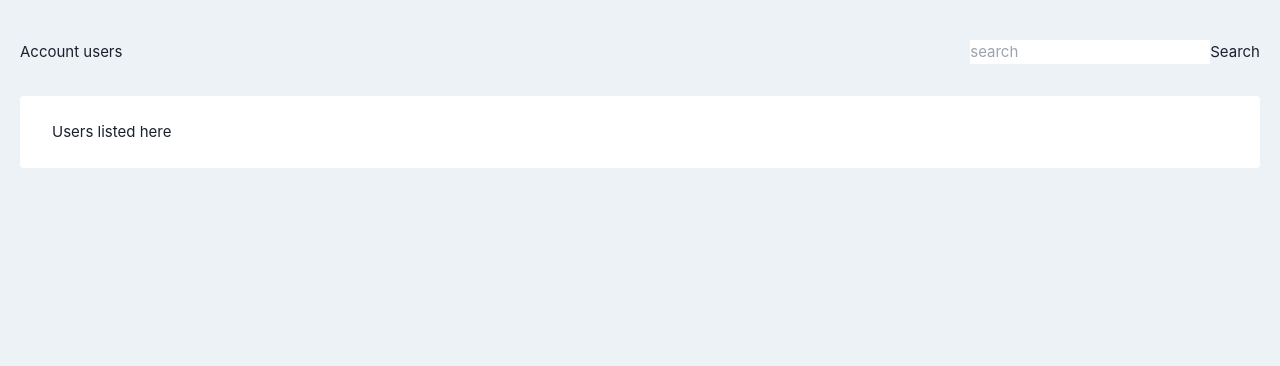
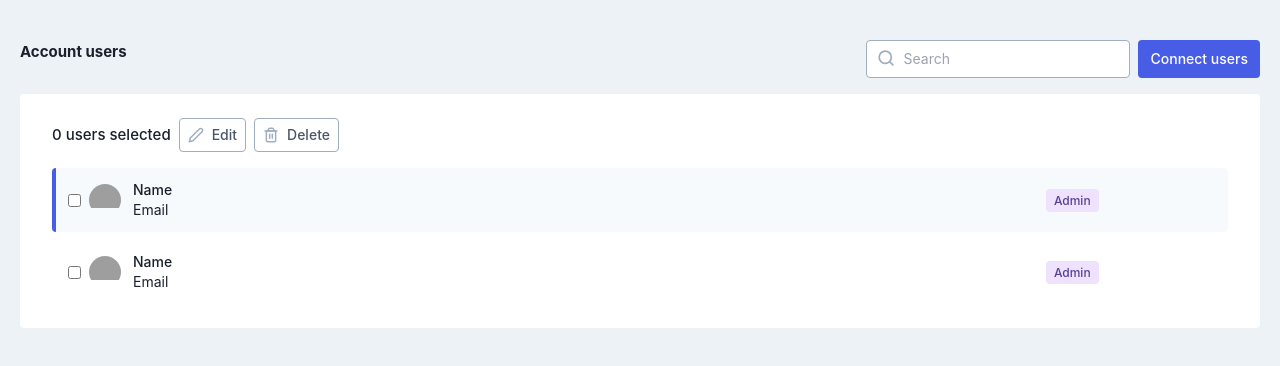
Before and after one commit to keitarleen/user-list-app, a Vue app: page / in a window 1280 px wide. Shown: the top 366 px of the page. Built offline with nearby package versions, Linux system fonts and the light colour scheme; grey boxes are pictures that could not be loaded.

Commit message:
Add UserItem and update ListView component

```diff
--- a/src/components/UserItem.vue
+++ b/src/components/UserItem.vue
@@ -0,0 +1,72 @@
+<script setup lang="ts">
+import { ref } from 'vue'
+import ButtonItem from '@/components/ButtonItem.vue'
+import EditIcon from '@/components/EditIcon.vue'
+import TrashIcon from '@/components/TrashIcon.vue'
+import TagItem from '@/components/TagItem.vue'
+
+withDefaults(
+  defineProps<{
+    selected?: boolean
+  }>(),
+  { selected: false }
+)
+
+const showActions = ref<boolean>(false)
+
+const test = () => {
+  showActions.value = true
+}
+</script>
+
+<template>
+  <div
+    class="flex items-center gap-2 px-4 py-3 rounded cursor-pointer"
+    :class="{ selected: selected }"
+    @mouseenter="test()"
+    @mouseleave="showActions = false"
+  >
+    <input type="checkbox" />
+    <!-- user data -->
+    <div class="flex items-center gap-3 grow-[2]">
+      <div class="h-8 w-8 rounded-full overflow-hidden">
+        <img src="https://randomuser.me/api/portraits/men/32.jpg" class="object-cover" />
+      </div>
+      <div class="flex flex-col">
+        <div class="text-sm font-medium">Name</div>
+        <div class="text-sm">Email</div>
+      </div>
+    </div>
+    <!-- Tag -->
+    <div>
+      <TagItem :type="'ADMIN'" />
+    </div>
+    <!-- Actions -->
+    <div class="flex gap-1" :class="{ visible: showActions, invisible: !showActions }">
+      <ButtonItem :text="'Edit'" :btnType="'secondary'">
+        <EditIcon :width="16" :height="16" />
+      </ButtonItem>
+      <ButtonItem :text="''" :btnType="'secondary'">
+        <TrashIcon :width="16" :height="16" />
+      </ButtonItem>
+    </div>
+  </div>
+</template>
+
+<style scoped>
+.selected {
+  background-color: var(--c-blue-lighter);
+  position: relative;
+}
+
+.selected::before {
+  content: '';
+  position: absolute;
+  top: 0;
+  left: 0;
+  height: 100%;
+  width: 4px;
+  background-color: var(--c-btn);
+  border-radius: 4px 0 0 4px;
+}
+</style>
--- a/src/views/ListView.vue
+++ b/src/views/ListView.vue
@@ -1,28 +1,35 @@
-<script setup lang="ts"></script>
+<script setup lang="ts">
+import TextInput from '@/components/TextInput.vue'
+import ButtonItem from '@/components/ButtonItem.vue'
+import EditIcon from '@/components/EditIcon.vue'
+import TrashIcon from '@/components/TrashIcon.vue'
+import UserItem from '@/components/UserItem.vue'
+</script>
 
 <template>
-  <div class="header_bar">
-    <h1>Account users</h1>
-    <div>
-      <input placeholder="search" />
-      <button>Search</button>
+  <div class="flex flex-col md:flex-row md:justify-between gap-2">
+    <h1 class="font-bold">Account users</h1>
+    <div class="flex gap-2">
+      <TextInput :placeholder="'Search'" />
+      <ButtonItem :text="'Connect users'" />
     </div>
   </div>
-  <section class="users_list">Users listed here</section>
+  <section class="flex flex-col gap-4 px-8 py-6 rounded bg-white">
+    <div class="flex items-center gap-2">
+      <h2 class="font-medium">0 users selected</h2>
+      <ButtonItem :text="'Edit'" :btnType="'secondary'">
+        <EditIcon :width="16" :height="16" />
+      </ButtonItem>
+      <ButtonItem :text="'Delete'" :btnType="'secondary'">
+        <TrashIcon :width="16" :height="16" />
+      </ButtonItem>
+    </div>
+
+    <div class="flex flex-col gap-2">
+      <UserItem :selected="true" />
+      <UserItem />
+    </div>
+  </section>
 </template>
 
-<style scoped>
-.header_bar {
-  display: flex;
-  justify-content: space-between;
-  align-items: center;
-  gap: 1rem;
-}
-
-.users_list {
-  margin-top: 1rem;
-  background: #fff;
-  border-radius: 0.25rem;
-  padding: 1.5rem 2rem;
-}
-</style>
+<style scoped></style>
```
